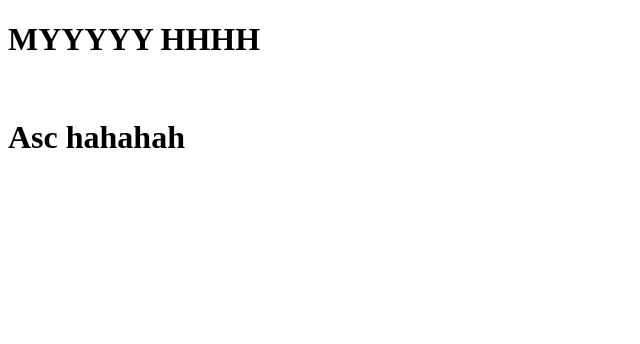
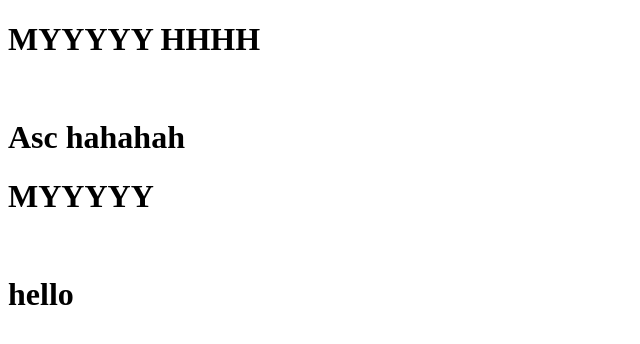
Before and after one commit to miskikhaliif/collabaration, a plain HTML site: page INDEX.HTML in a window 1280 px wide. Shown: the whole page, without its empty margins (0-640 px from the left). Drawn offline with Linux system fonts and the light colour scheme.

Commit message:
intaas qaado

```diff
--- a/INDEX.HTML
+++ b/INDEX.HTML
@@ -7,6 +7,9 @@
     <H1>MYYYYY HHHH </H1>
     <br>
     <H1>Asc hahahah </H1>
+    <H1>MYYYYY </H1>
+    <br>
+    <H1>hello </H1>
 </head>
 <body>
 
```
